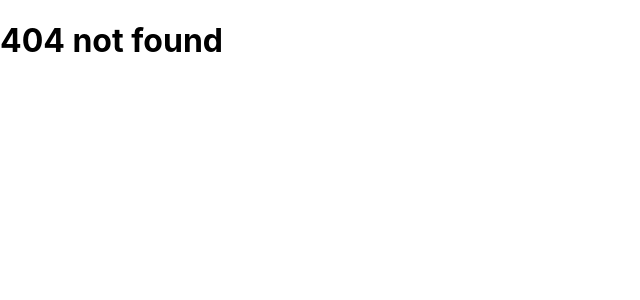
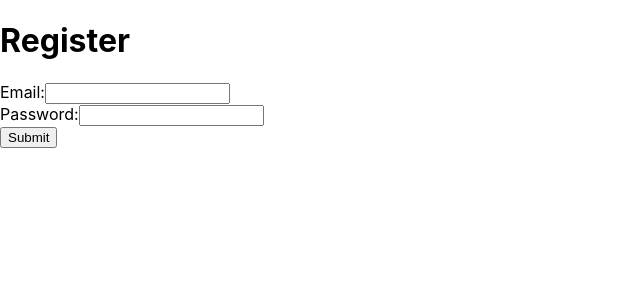
Before and after one commit to jeffdoeswork/Flask-React_Demo, a React (Create React App) app in the folder frontend/: page /register in a window 1280 px wide. Before the commit this address had no page. Shown: the top 300 px of the page, without its empty margins (0-640 px from the left). Built offline with nearby package versions, Linux system fonts and the light colour scheme.

Commit message:
registration page

```diff
--- a/frontend/src/Router.js
+++ b/frontend/src/Router.js
@@ -4,6 +4,7 @@ import LandingPage from './pages/LandingPage';
 import NotFound from './pages/NotFound';
 import LoginPage from './pages/LoginPage';
 import Test from './pages/Test';
+import RegisterPage from './pages/RegisterPage';
 import useToken from './useToken';
 
 const Router = () => {
@@ -12,6 +13,7 @@ const Router = () => {
         <Routes>
             <Route path="/" element={<LandingPage />} />
             <Route path="/login"  element={<LoginPage />} />
+            <Route path="/register"  element={<RegisterPage />} />
             <Route path="/test"  element={<Test />} />
             <Route path="*"  element={<NotFound />} />
         </Routes>
--- a/frontend/src/pages/LoginPage.js
+++ b/frontend/src/pages/RegisterPage.js
@@ -2,38 +2,32 @@ import React, {useState} from 'react'
 import httpClient from '../httpClient';
 
 
-const LoginPage = () => {
+const RegisterPage = () => {
   const [email, setEmail] = useState("");
   const [password, setPassword] = useState("");
+  const [message, setMessage] = useState("")
 
-  const logInUser = async () => {
+  const registerUser = async () => {
     console.log(email, password)
 
     try {
-      const resp = await httpClient.post(`http://127.0.0.1:5000/login`, {
+      const resp = await httpClient.post(`http://127.0.0.1:5000/register`, {
         email,
         password,
-      }, {withCredentials: true})
-      .then((response) => {
-        if (response.data.accessToken) {
-          localStorage.setItem("user", JSON.stringify(response.data));
-        }
-        return response.data;
       });
-      fetch(resp, {
-        credentials: 'include'
-        });
-      window.location.href = "/test";
+
+      window.location.href = "/login";
     } catch (error) {
-     if (error.response.status === 401) {
-      alert("Invalid credentials");
+     if (error.response.status === 400) {
+      alert("Maybe this email is already in use?");
+      setMessage("Maybe this email is already in use?");
     }
   }
   };
 
   return (
     <div>
-      <h1>Login to Your Account</h1>
+      <h1>Register</h1>
       <form>
         <div>
           <lable>Email:</lable>
@@ -51,10 +45,11 @@ const LoginPage = () => {
             onChange={(e) => setPassword(e.target.value)}
             id="" />
         </div>
-        <button type="button" onClick={() => logInUser()}>Submit</button>
+        <button type="button" onClick={() => registerUser()}>Submit</button>
       </form>
+      { message }
     </div>
   )
 }
 
-export default LoginPage;
+export default RegisterPage;
```
